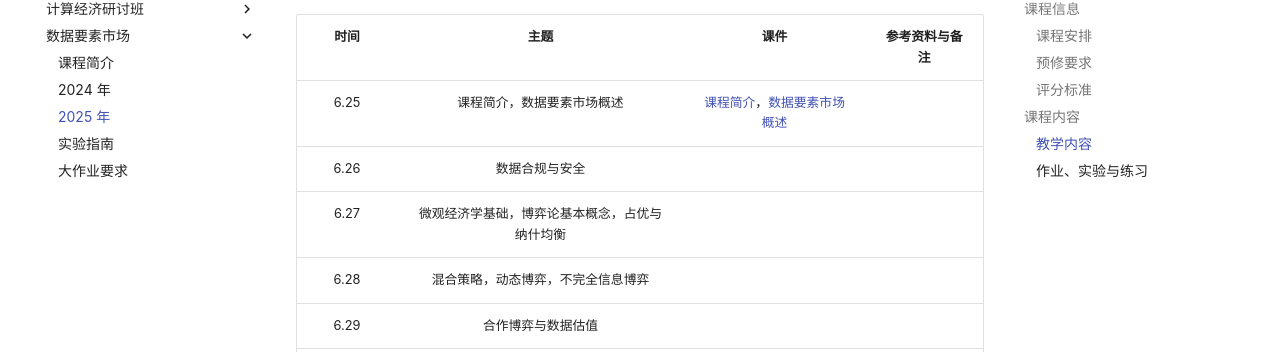
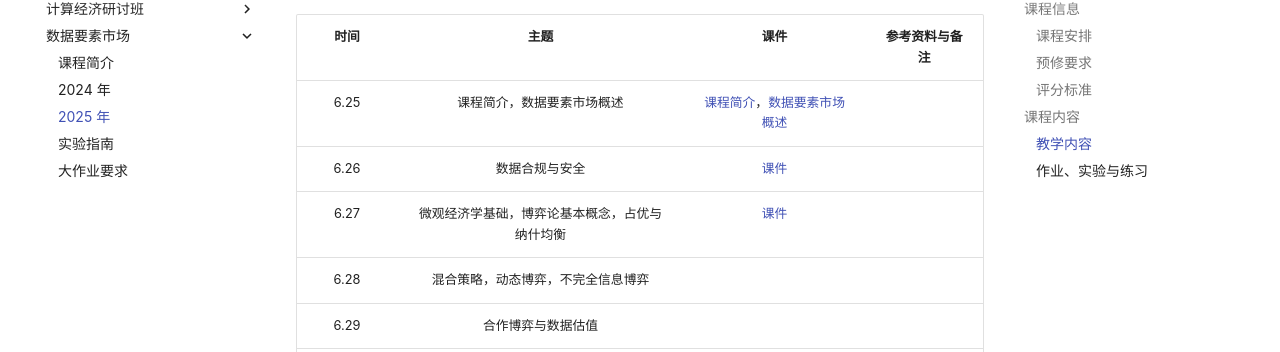
Before and after one commit to yhwu-is/Teach, an MkDocs documentation site: the page built from docs/ec/data_market/2025.md, in a window 1280 px wide and 900 px high, scrolled down 1746 px. Shown: the part 99-451 px from the top of the window. Built offline with MkDocs 1.6.1 and Material for MkDocs 9.7.7, drawn with Linux system fonts in a browser that asks for light colours; comment, search, counter and statistics services are not loaded.

Commit message:
docs:更新短学期课件

```diff
--- a/docs/ec/data_market/2025.md
+++ b/docs/ec/data_market/2025.md
@@ -50,8 +50,8 @@
 | 时间 | 主题 | 课件 | 参考资料与备注 |
 | :---: | :----: | :---: | :---: |
 | 6.25 | 课程简介，数据要素市场概述 | [课程简介](2025/25-lec00-intro.pdf)，[数据要素市场概述](2025/25-lec01-dmintro.pdf) |  |
-| 6.26 | 数据合规与安全 |  |  |
-| 6.27 | 微观经济学基础，博弈论基本概念，占优与纳什均衡 |  |  |
+| 6.26 | 数据合规与安全 | [课件](2025/25-lec02-datasec.pptx) |  |
+| 6.27 | 微观经济学基础，博弈论基本概念，占优与纳什均衡 | [课件](2025/25-lec03-game1-stu.pdf) |  |
 | 6.28 | 混合策略，动态博弈，不完全信息博弈 |  |  |
 | 6.29 | 合作博弈与数据估值 |  |  |
 | 6.30 | 多臂老虎机算法基础与应用 |  |  |
```
Also changed, not shown: 2 other files.
